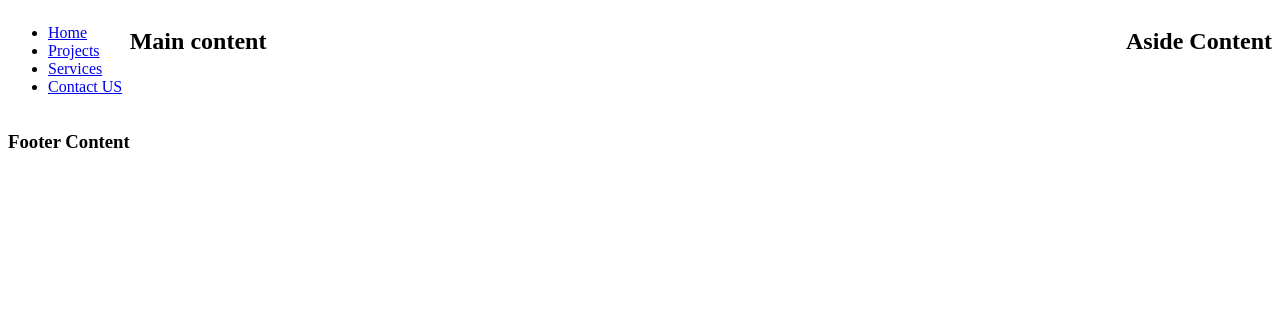
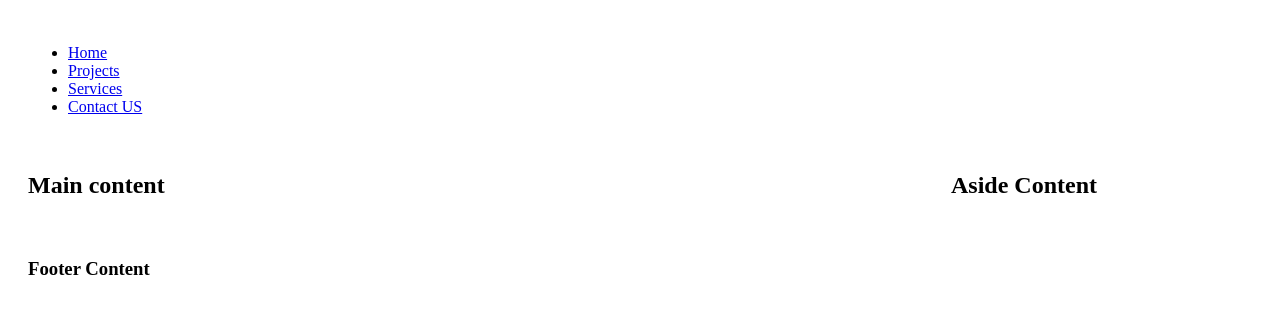
Before and after one commit to kcb1991/wdd131, a plain HTML site: page week01/basic-layout.html in a window 1280 px wide. Drawn offline with Linux system fonts and the light colour scheme.

Commit message:
5th commit

```diff
--- a/week01/styles/layout.css
+++ b/week01/styles/layout.css
@@ -1,7 +1,105 @@
-nav {
-    display: flex;
-}
 body {
     display: grid;
-    grid-template: auto 1fr auto/auto 1fr auto;
+    grid-template-areas:
+        "header header"
+        "main aside"
+        "footer footer";
+    grid-template-columns: 3fr 1fr;
+    grid-template-rows: auto 1fr auto;
+    gap: 20px;
+    padding: 20px;
 }
+header { grid-area: header; }
+main { grid-area: main; }
+aside { grid-area: aside; }
+footer { grid-area: footer; }
+body {
+    display: grid;
+    grid-template-areas:
+        "header header"
+        "main aside"
+        "footer footer";
+    grid-template-columns: 3fr 1fr;
+    grid-template-rows: auto 1fr auto;
+    gap: 20px;
+    padding: 20px;
+}
+header { grid-area: header; }
+main { grid-area: main; }
+aside { grid-area: aside; }
+footer { grid-area: footer; }
+body {
+    display: grid;
+    grid-template-areas:
+        "header header"
+        "main aside"
+        "footer footer";
+    grid-template-columns: 3fr 1fr;
+    grid-template-rows: auto 1fr auto;
+    gap: 20px;
+    padding: 20px;
+}
+header { grid-area: header; }
+main { grid-area: main; }
+aside { grid-area: aside; }
+footer { grid-area: footer; }
+body {
+    display: grid;
+    grid-template-areas:
+        "header header"
+        "main aside"
+        "footer footer";
+    grid-template-columns: 3fr 1fr;
+    grid-template-rows: auto 1fr auto;
+    gap: 20px;
+    padding: 20px;
+}
+header { grid-area: header; }
+main { grid-area: main; }
+aside { grid-area: aside; }
+footer { grid-area: footer; }
+body {
+    display: grid;
+    grid-template-areas:
+        "header header"
+        "main aside"
+        "footer footer";
+    grid-template-columns: 3fr 1fr;
+    grid-template-rows: auto 1fr auto;
+    gap: 20px;
+    padding: 20px;
+}
+header { grid-area: header; }
+main { grid-area: main; }
+aside { grid-area: aside; }
+footer { grid-area: footer; }
+body {
+    display: grid;
+    grid-template-areas:
+        "header header"
+        "main aside"
+        "footer footer";
+    grid-template-columns: 3fr 1fr;
+    grid-template-rows: auto 1fr auto;
+    gap: 20px;
+    padding: 20px;
+}
+header { grid-area: header; }
+main { grid-area: main; }
+aside { grid-area: aside; }
+footer { grid-area: footer; }
+body {
+    display: grid;
+    grid-template-areas:
+        "header header"
+        "main aside"
+        "footer footer";
+    grid-template-columns: 3fr 1fr;
+    grid-template-rows: auto 1fr auto;
+    gap: 20px;
+    padding: 20px;
+}
+header { grid-area: header; }
+main { grid-area: main; }
+aside { grid-area: aside; }
+footer { grid-area: footer; }
```
